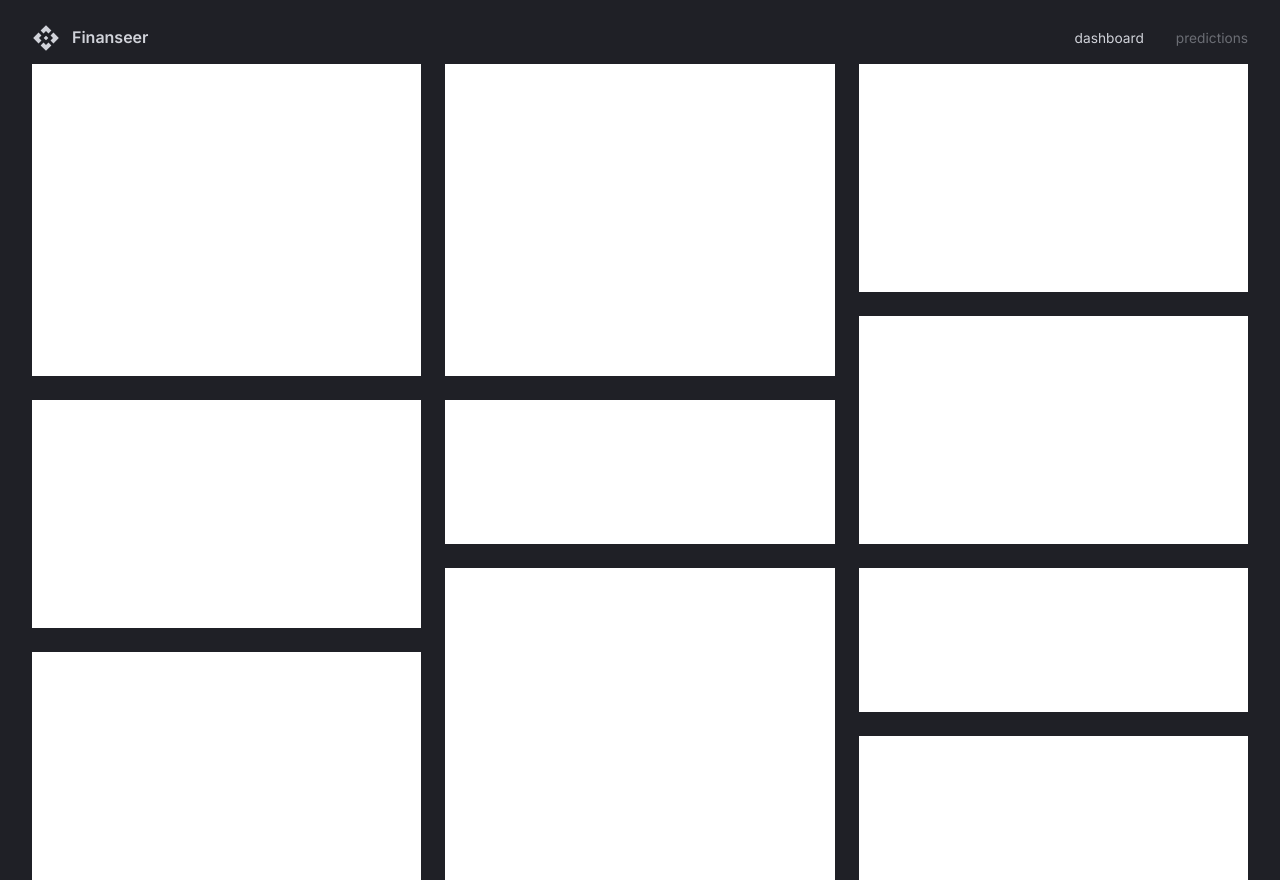
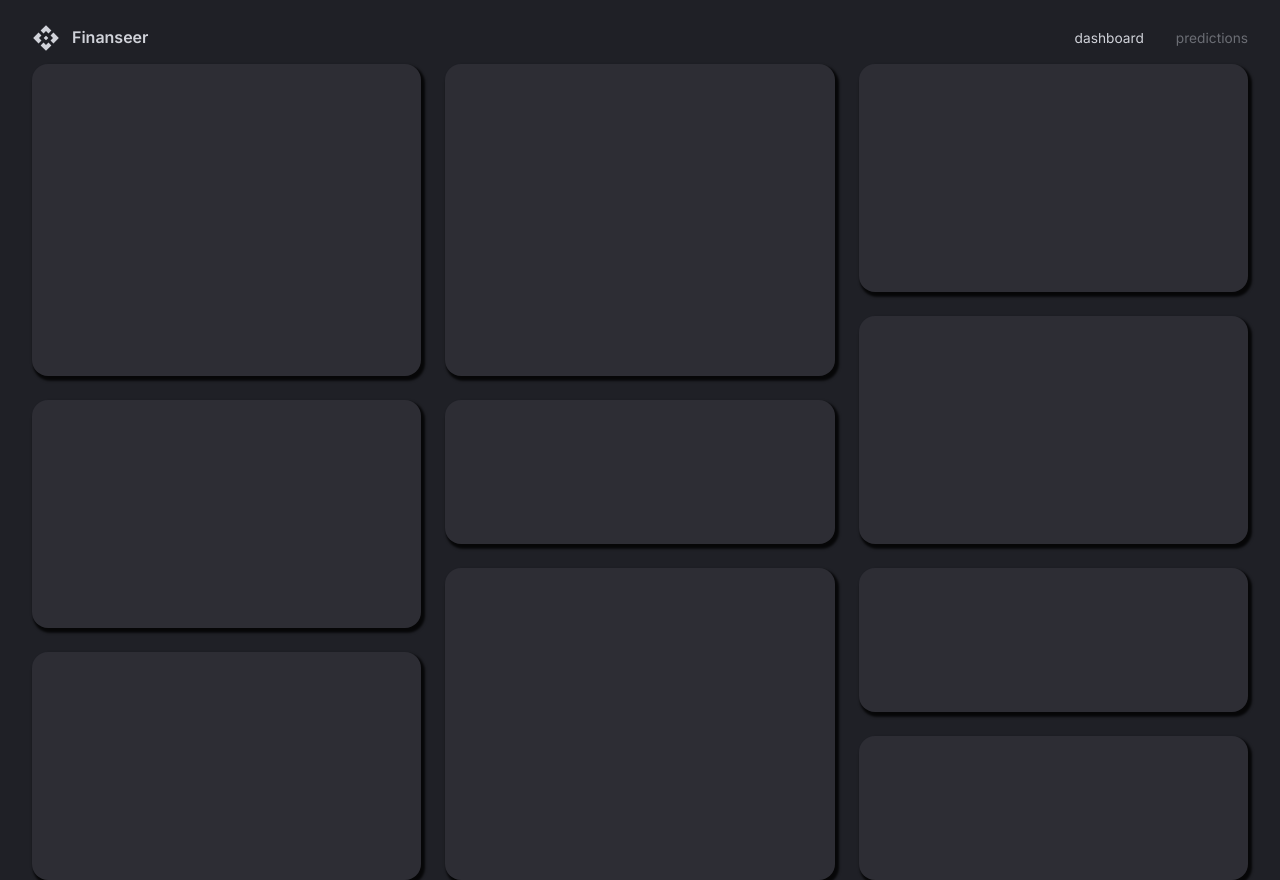
Before and after one commit to Niranjan-GopaL/__Fintech, a React app in the folder client/: page / in a window 1280 px wide. Built offline with nearby package versions, Linux system fonts and the light colour scheme; the HTML template or start-up script is replaced by a standard one.

Commit message:
All the DashboardBoxes added and It's really pretty and responsive now

```diff
--- /dev/null
+++ b/client/src/components/DashboardBox.tsx
@@ -0,0 +1,12 @@
+//
+
+import { Box } from "@mui/material";
+import { styled } from "@mui/system";
+
+const DashboardBox = styled(Box)(({ theme }) => ({
+  backgroundColor: theme.palette.background.light,
+  borderRadius: "1rem",
+  boxShadow: "0.15rem 0.2rem 0.15rem 0.1rem rgba(0, 0, 0, .8)",
+}));
+
+export default DashboardBox;
--- a/client/src/scenes/dashbaord/Row1.tsx
+++ b/client/src/scenes/dashbaord/Row1.tsx
@@ -1,10 +1,14 @@
-import React from 'react'
+import DashboardBox from '@/components/DashboardBox'
 
-type Props = {}
-
-const Row1 = (props: Props) => {
+const Row1 = () => {
   return (
-    <div>Row1</div>
+    // Because entire jsx must be enclosed inside a common element,
+    // that is why we create these empty tags
+    <>
+      <DashboardBox  gridArea="a"></DashboardBox>
+      <DashboardBox  gridArea="b"></DashboardBox>
+      <DashboardBox  gridArea="c"></DashboardBox>
+    </>
   )
 }
 
--- a/client/src/scenes/dashbaord/Row2.tsx
+++ b/client/src/scenes/dashbaord/Row2.tsx
@@ -1,10 +1,12 @@
-import React from 'react'
+import DashboardBox from '@/components/DashboardBox'
 
-type Props = {}
-
-const Row2 = (props: Props) => {
+const Row2 = () => {
   return (
-    <div>Row2</div>
+    <>
+      <DashboardBox  gridArea="d"></DashboardBox>
+      <DashboardBox  gridArea="e"></DashboardBox>
+      <DashboardBox  gridArea="f"></DashboardBox>
+    </>
   )
 }
 
--- a/client/src/scenes/dashbaord/Row3.tsx
+++ b/client/src/scenes/dashbaord/Row3.tsx
@@ -1,10 +1,14 @@
-import React from 'react'
+import DashboardBox from '@/components/DashboardBox'
 
-type Props = {}
 
-const Row3 = (props: Props) => {
+const Row3 = () => {
   return (
-    <div>Row3</div>
+    <>
+      <DashboardBox  gridArea="g"></DashboardBox>
+      <DashboardBox  gridArea="h"></DashboardBox>
+      <DashboardBox  gridArea="i"></DashboardBox>
+      <DashboardBox  gridArea="j"></DashboardBox>
+    </>
   )
 }
 
--- a/client/src/scenes/dashbaord/index.tsx
+++ b/client/src/scenes/dashbaord/index.tsx
@@ -8,9 +8,10 @@ in drop down there might be more than one of the thing we want , SELECT CAREFULL
 */
 
 import { Box, useMediaQuery } from "@mui/material";
-// import Row1 from "./Row1";
-// import Row2 from "./Row2";
-// import Row3 from "./Row3";
+import Row1 from "./Row1";
+import Row3 from "./Row3";
+import Row2 from "./Row2";
+
 
 const gridTemplateLargeScreens = `
   "a b c"
@@ -61,29 +62,33 @@ const gridTemplateSmallScreens = `
 
 
 const Dashboard = () => {
+
+  const isAboveMediumScreens = useMediaQuery("(min-width: 1200px)");
+
   return (
     <Box
     width = '100%'
     height= '100%'
     display= 'grid'
     gap = '1.5rem'
-    sx = {{
-        gridTemplateColumns :"repeat(3, minmax(370px, 1fr))" ,
-        gridTemplateRows :"repeat(10, minmax(60px, 1fr))",
-        gridTemplateAreas : gridTemplateLargeScreens
-    }}
+    sx={
+      isAboveMediumScreens
+        ? {
+            gridTemplateColumns: "repeat(3, minmax(370px, 1fr))",
+            gridTemplateRows: "repeat(10, minmax(60px, 1fr))",
+            gridTemplateAreas: gridTemplateLargeScreens,
+          }
+        : {
+            gridAutoColumns: "1fr",
+            gridAutoRows: "80px",
+            gridTemplateAreas: gridTemplateSmallScreens,
+          }
+    }
     >
         {/* Now we'll declare all the grid elements inside */}
-        <Box bgcolor="#ffffff" gridArea="a"></Box>
-        <Box bgcolor="#ffffff" gridArea="b"></Box>
-        <Box bgcolor="#ffffff" gridArea="c"></Box>
-        <Box bgcolor="#ffffff" gridArea="d"></Box>
-        <Box bgcolor="#ffffff" gridArea="e"></Box>
-        <Box bgcolor="#ffffff" gridArea="f"></Box>
-        <Box bgcolor="#ffffff" gridArea="g"></Box>
-        <Box bgcolor="#ffffff" gridArea="h"></Box>
-        <Box bgcolor="#ffffff" gridArea="i"></Box>
-        <Box bgcolor="#ffffff" gridArea="j"></Box>
+        <Row1 />
+        <Row2 />
+        <Row3 />
     </Box>
 
   )
```
